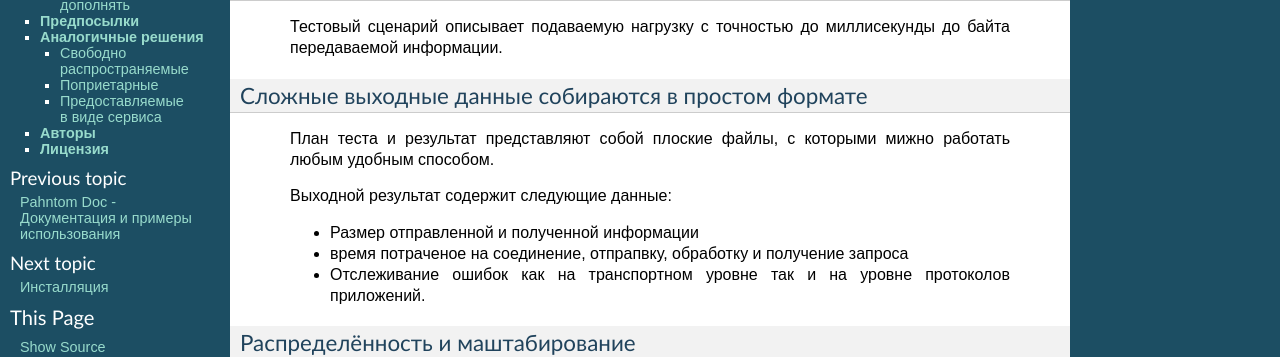
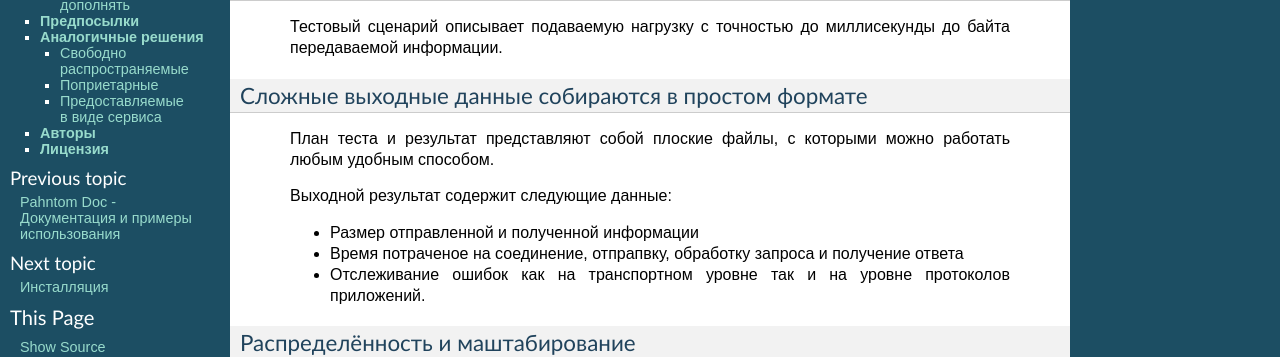
Before and after one commit to greggyNapalm/phantom_doc, a Sphinx documentation site: the page built from docs/what-is-pahntom.rst, in a window 1280 px wide. Shown: the part 285-642 px from the top of the page. Built offline with Sphinx 7.4.7, drawn with Linux system fonts in a browser that asks for light colours.

Commit message:
grammar fixes

```diff
--- a/docs/what-is-pahntom.rst
+++ b/docs/what-is-pahntom.rst
@@ -15,12 +15,12 @@ Phantom является приложением с открытым исходн
 
 Сложные выходные данные собираются в простом формате
 ----------------------------------------------------
- План теста и результат представляют собой плоские файлы, с которыми мижно работать любым удобным способом.
+ План теста и результат представляют собой плоские файлы, с которыми можно работать любым удобным способом.
 
  Выходной результат содержит следующие данные:
 
  * Размер отправленной и полученной информации
- * время потраченое на соединение, отпрапвку, обработку и получение запроса
+ * Время потраченое на соединение, отпрапвку, обработку запроса и получение ответа
  * Отслеживание ошибок как на транспортном уровне так и на уровне протоколов приложений.
 
 Распределённость и маштабирование
```
